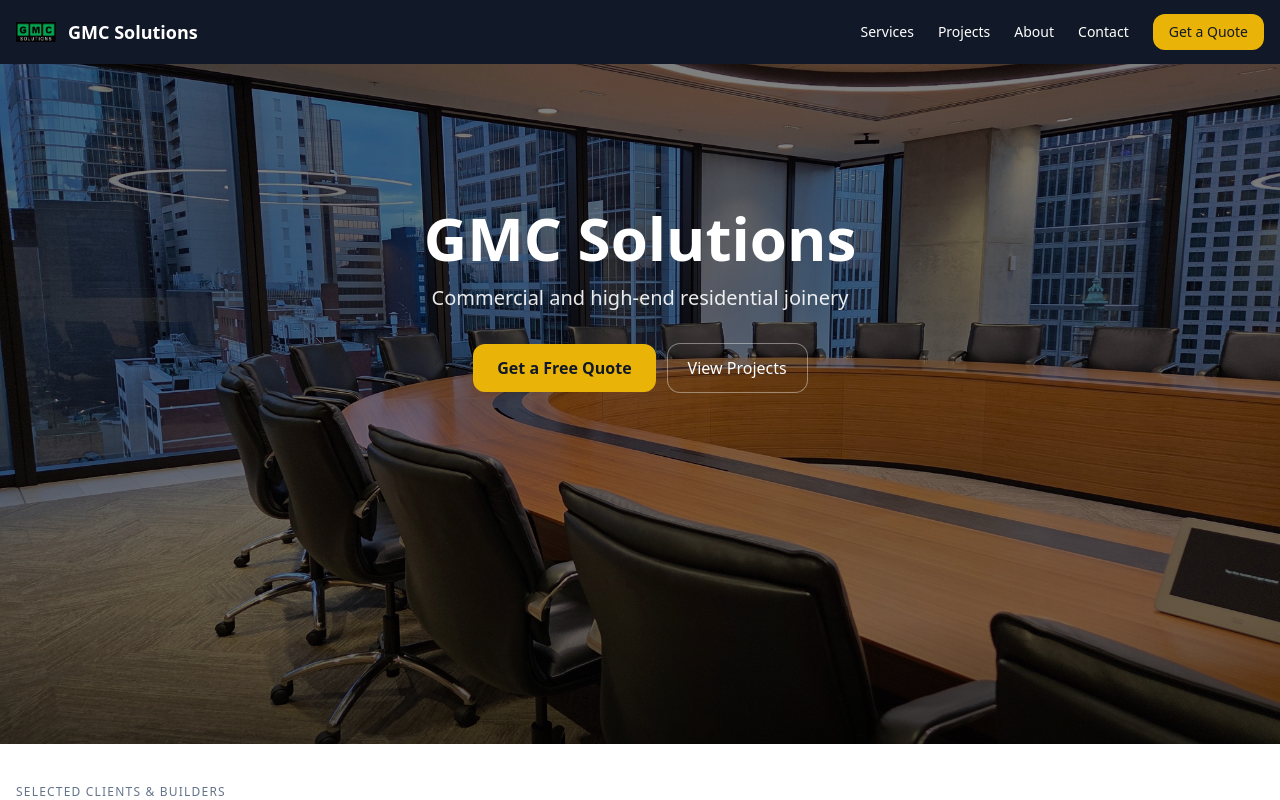
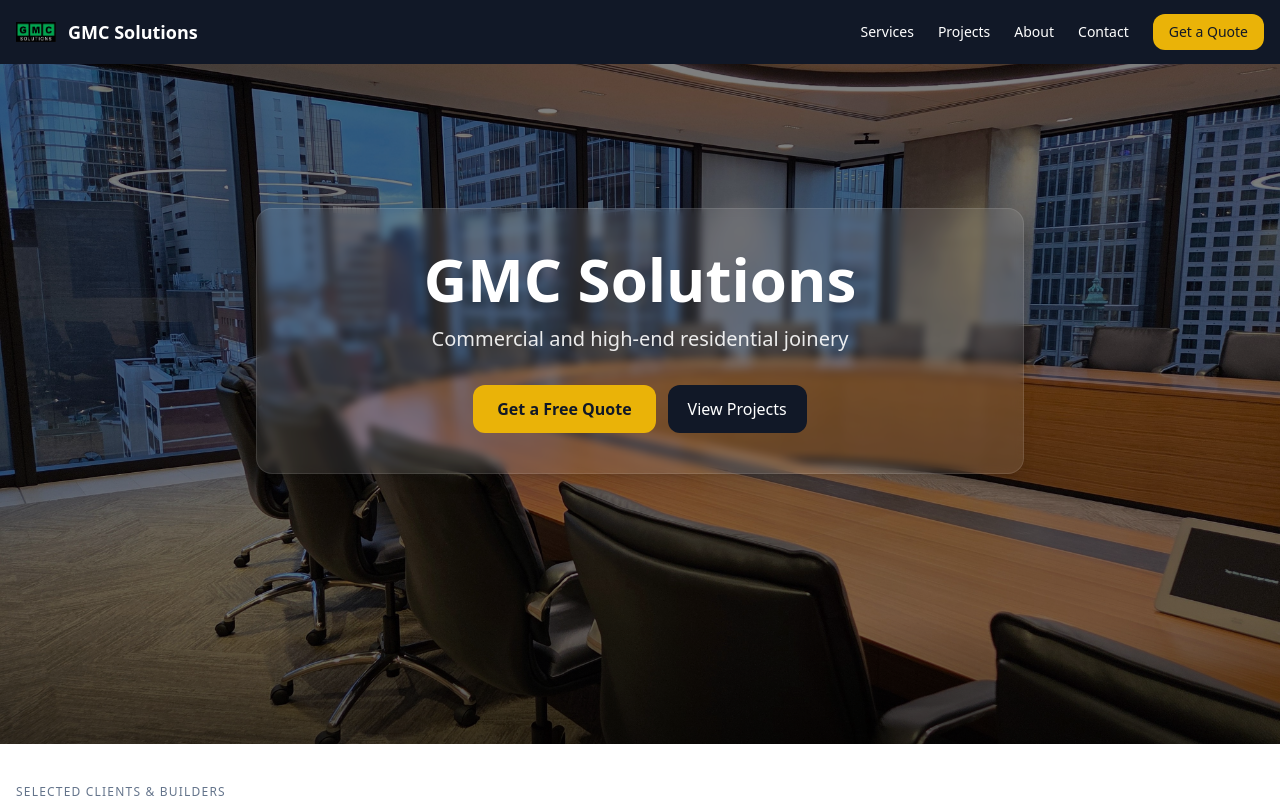
Before and after one commit to GMCandres/GMC, a React (Vite) app: page / in a window 1280 px wide. Shown: the top 800 px of the page. Built offline with nearby package versions, Linux system fonts and the light colour scheme.

Commit message:
Update Hero.jsx

```diff
--- a/src/components/Hero.jsx
+++ b/src/components/Hero.jsx
@@ -3,7 +3,7 @@
 
 export default function Hero() {
   return (
-    <section className="relative min-h-[75vh] md:min-h-[85vh] text-white">
+    <section className="relative min-h-[75vh] md:min-h-[85vh] text-white overflow-hidden">
       {/* Imagen de fondo */}
       <div
         className="absolute inset-0 bg-cover bg-center"
@@ -15,13 +15,18 @@
       <div className="pointer-events-none absolute inset-x-0 bottom-0 h-32 bg-gradient-to-t from-black/40 to-transparent" />
 
       {/* Contenido */}
-      <div className="relative mx-auto max-w-7xl px-4 py-24 md:py-36 text-center">
-        <h1 className="text-4xl md:text-6xl font-bold leading-tight">
+      <div className="relative mx-auto max-w-7xl px-4 py-24 md:py-36">
+        <div className="mx-auto max-w-3xl">
+          {/* Caja “humo” detrás del título y slogan */}
+          <div className="rounded-2xl bg-white/10 backdrop-blur-sm border border-white/10 shadow-lg px-6 py-6 md:px-10 md:py-10 text-center">
+            <h1 className="text-4xl md:text-6xl font-bold leading-tight drop-shadow-sm">
               GMC Solutions
             </h1>
-        <p className="mt-4 text-lg md:text-xl max-w-2xl mx-auto text-white/90">
+            <p className="mt-4 text-lg md:text-xl text-white/90">
               Commercial and high-end residential joinery
             </p>
+
+            {/* Botones */}
             <div className="mt-8 flex flex-wrap items-center justify-center gap-3">
               <a
                 href="#contact"
@@ -31,12 +36,14 @@
               </a>
               <a
                 href="#projects"
-            className="rounded-xl ring-1 ring-white/40 px-5 py-3 hover:bg-white/10 transition"
+                className="rounded-xl bg-gray-900 text-white px-5 py-3 hover:bg-gray-800 transition"
               >
                 View Projects
               </a>
             </div>
           </div>
+        </div>
+      </div>
     </section>
   )
 }
```
Lines whose indentation alone changed are shown as unchanged.
